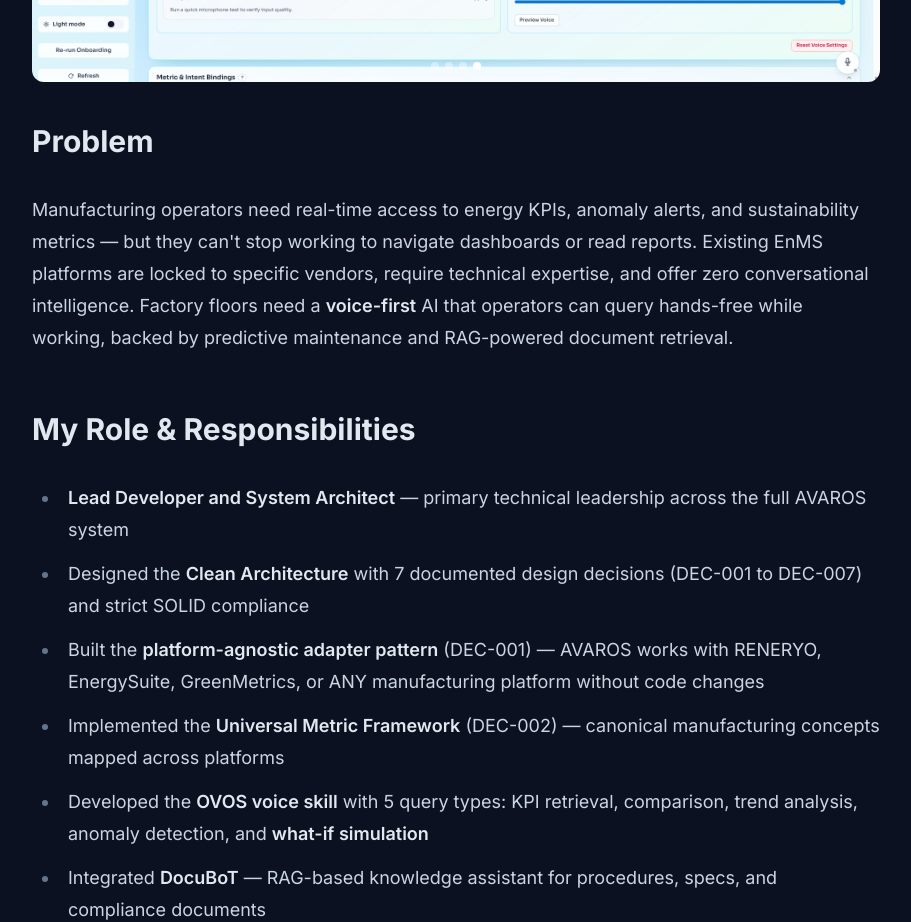
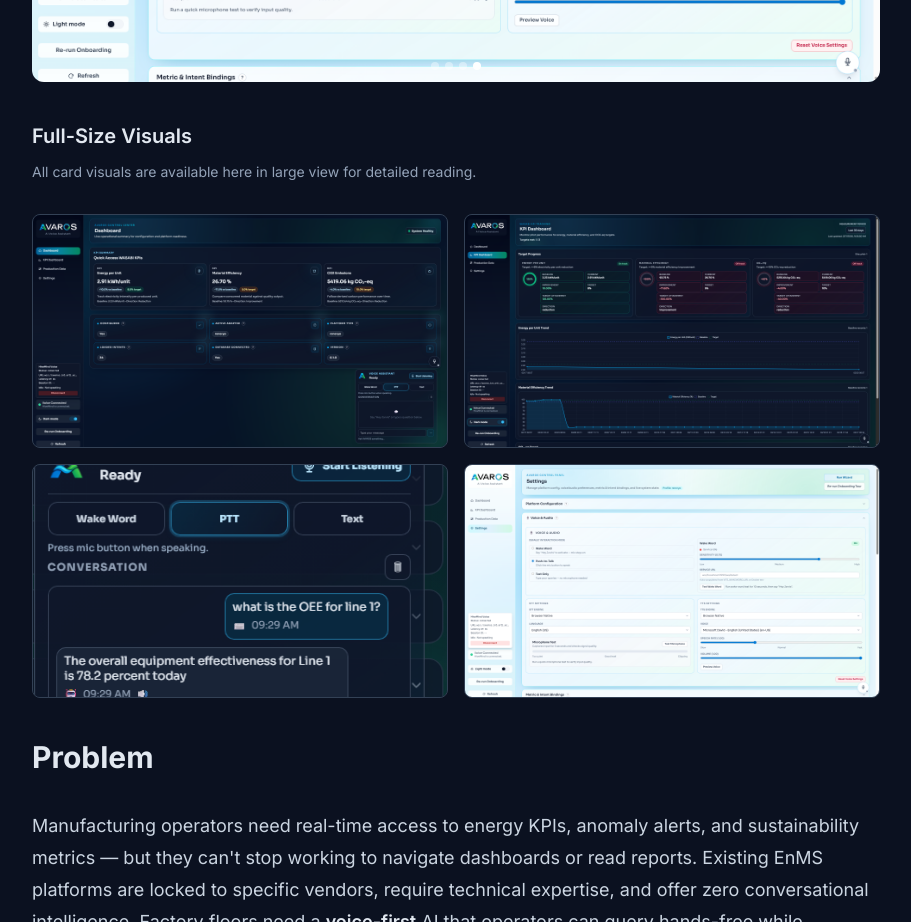
Before and after one commit to RaptorBlingx/portfolio-website, a Next.js app: page /projects/avaros in a window 1280 px wide. Shown: the part 1080-2002 px from the top of the page, without its empty margins (184-1095 px from the left). Built offline with nearby package versions, Linux system fonts and the light colour scheme.

Commit message:
feat: add smooth image transitions and full-size detail gallery for slider images

```diff
--- a/app/projects/[slug]/page.tsx
+++ b/app/projects/[slug]/page.tsx
@@ -182,6 +182,22 @@
       {/* Hero image */}
       <ProjectHeroSlider images={heroImages} alt={frontmatter.title} />
 
+      {heroImages.length > 1 && (
+        <section className="mb-10">
+          <h2 className="mb-3 text-xl font-semibold">Full-Size Visuals</h2>
+          <p className="mb-4 text-sm text-[var(--muted)]">
+            All card visuals are available here in large view for detailed reading.
+          </p>
+          <ImageGallery
+            images={heroImages.map((src, index) => ({
+              src,
+              alt: `${frontmatter.title} screenshot ${index + 1}`,
+            }))}
+            columns={2}
+          />
+        </section>
+      )}
+
       {/* MDX Content */}
       <div className="prose prose-lg max-w-none prose-headings:font-bold prose-a:text-primary prose-a:no-underline hover:prose-a:underline">
         <MDXRemote source={content} components={mdxComponents} />
--- a/components/ProjectCardSlider.tsx
+++ b/components/ProjectCardSlider.tsx
@@ -29,13 +29,18 @@
 
   return (
     <div className="relative aspect-video overflow-hidden bg-[var(--muted-bg)]">
-      <Image
-        src={safeImages[activeIndex]}
-        alt={alt}
-        fill
-        className="object-cover transition-transform duration-300 group-hover:scale-105"
-        sizes="(max-width: 768px) 100vw, (max-width: 1200px) 50vw, 33vw"
-      />
+      {safeImages.map((image, index) => (
+        <Image
+          key={`${image}-${index}`}
+          src={image}
+          alt={alt}
+          fill
+          className={`object-cover transition-all duration-700 ease-in-out group-hover:scale-105 ${
+            index === activeIndex ? "opacity-100" : "opacity-0"
+          }`}
+          sizes="(max-width: 768px) 100vw, (max-width: 1200px) 50vw, 33vw"
+        />
+      ))}
 
       {safeImages.length > 1 && (
         <div className="absolute bottom-2 left-1/2 flex -translate-x-1/2 gap-1.5">
--- a/components/ProjectHeroSlider.tsx
+++ b/components/ProjectHeroSlider.tsx
@@ -29,13 +29,18 @@
 
   return (
     <div className="relative mb-10 aspect-video overflow-hidden rounded-xl bg-[var(--muted-bg)]">
-      <Image
-        src={safeImages[activeIndex]}
-        alt={alt}
-        fill
-        className="object-cover"
-        priority
-      />
+      {safeImages.map((image, index) => (
+        <Image
+          key={`${image}-${index}`}
+          src={image}
+          alt={alt}
+          fill
+          className={`object-cover transition-opacity duration-700 ease-in-out ${
+            index === activeIndex ? "opacity-100" : "opacity-0"
+          }`}
+          priority={index === 0}
+        />
+      ))}
 
       {safeImages.length > 1 && (
         <div className="absolute bottom-3 left-1/2 flex -translate-x-1/2 gap-1.5">
```
